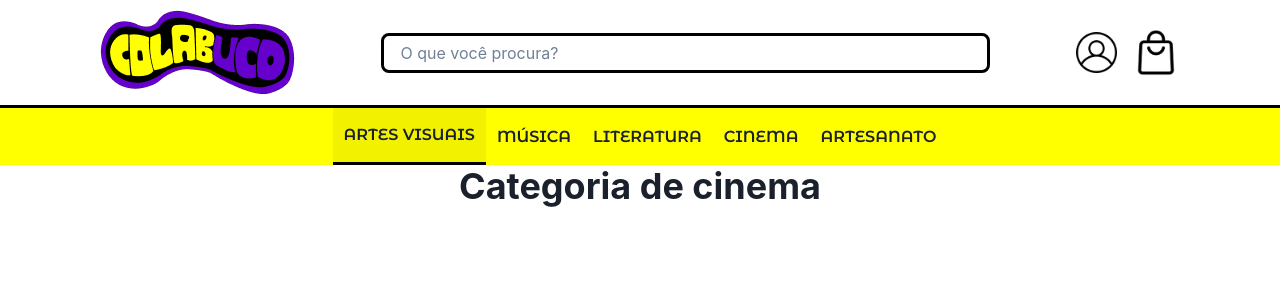
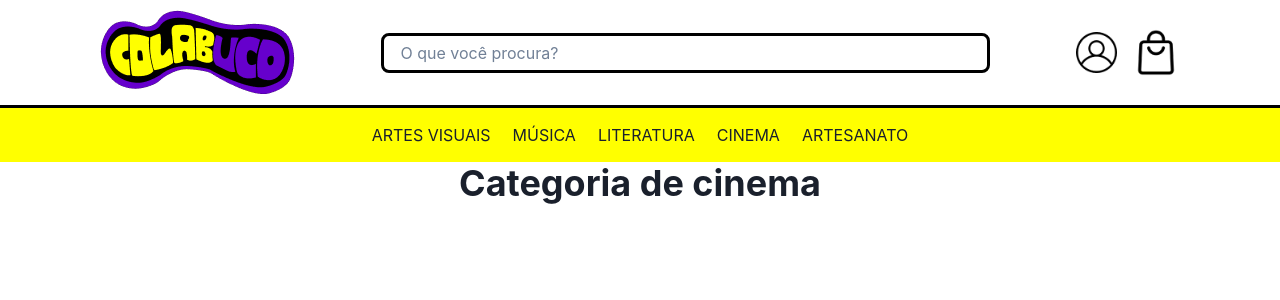
Before and after one commit to SIN-disciplina-PI3/ColabucoFrontEnd, a React (Create React App) app: page /cinema in a window 1280 px wide. Shown: the top 300 px of the page. Built offline with nearby package versions, Linux system fonts and the light colour scheme.

Commit message:
Adicionado home.css

```diff
--- a/src/styles/home.css
+++ b/src/styles/home.css
@@ -1,4 +1,4 @@
-@import url('https://fonts.googleapis.com/css2?family=Montserrat+Alternates:wght@500;600;700&display=swap');
+@import url('https://fonts.googleapis.com/css2?family=Montserrat+Alternates:wght@500;600;700;800&display=swap');
 
 ::-webkit-scrollbar {
     width: 8px;
@@ -28,9 +28,10 @@
     font-weight: 500;
 }
 
-.montserrat600{
+.fonte2{
     font-family: 'Montserrat Alternates', sans-serif;
-    font-weight: 600;
+    font-weight: 700;
+
 }
 
 .montserrat700{
@@ -38,11 +39,33 @@
     font-weight: 700;
 }
 
+.montserrat800title{
+    font-family: 'Montserrat Alternates', sans-serif;
+    font-weight: 800;
+    -webkit-text-stroke-width: 2px;
+    -webkit-text-stroke-color: black;
+    text-shadow: #000;
+}
+
+.montserrat800{
+    font-family: 'Montserrat Alternates', sans-serif;
+    font-weight: 800;
+}
+
+.montserrat600italic{
+    font-family: 'Montserrat Alternates', sans-serif;
+    font-weight: 600;
+    font-style: italic;
+}
+
 .categoria{
     padding: 15px 11px;
 }
 
 .selecionado{
+    text-decoration:line-through;
+}
+.categoria:hover{
     background-color: rgba(0, 0, 0, 0.05);
     border-bottom: solid 3px black;
 }
@@ -52,3 +75,8 @@
     top: 50%; left: 50%;
     transform: translate(-50%, -50%);
 }
+
+.buttonMode{
+     border: 'solid';
+    padding: '1%';
+}
```
Also changed, not shown: src/components/ProductImage.jsx (deleted).
